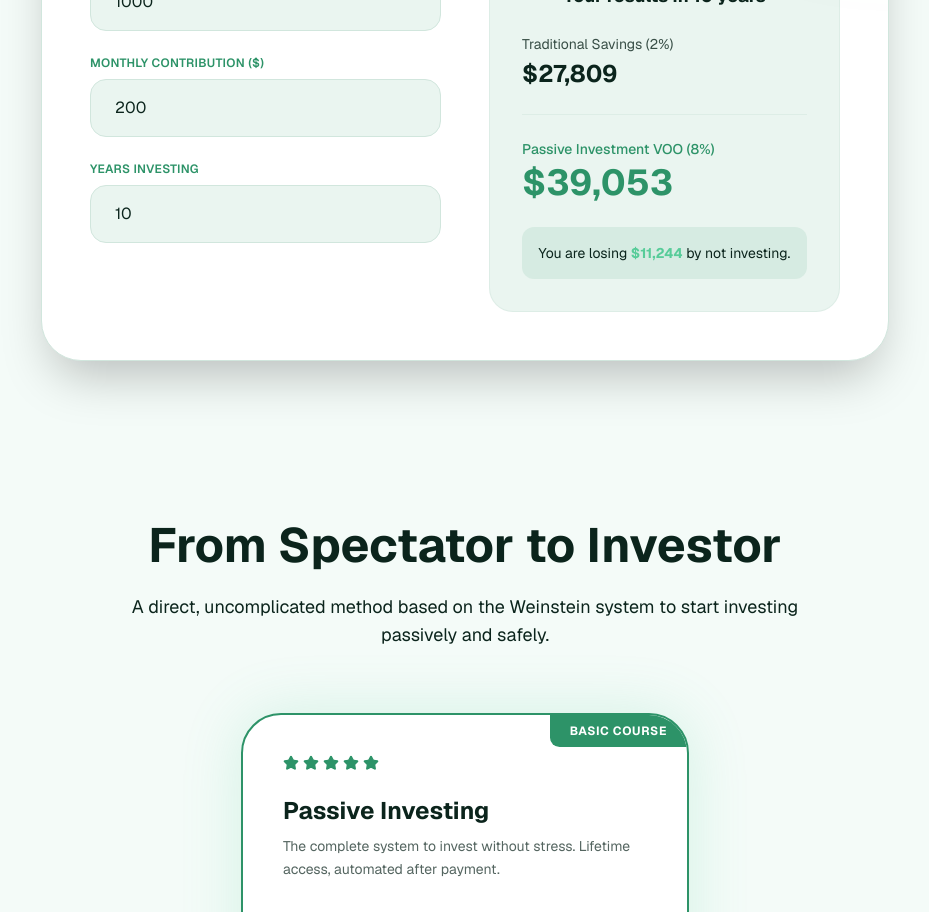
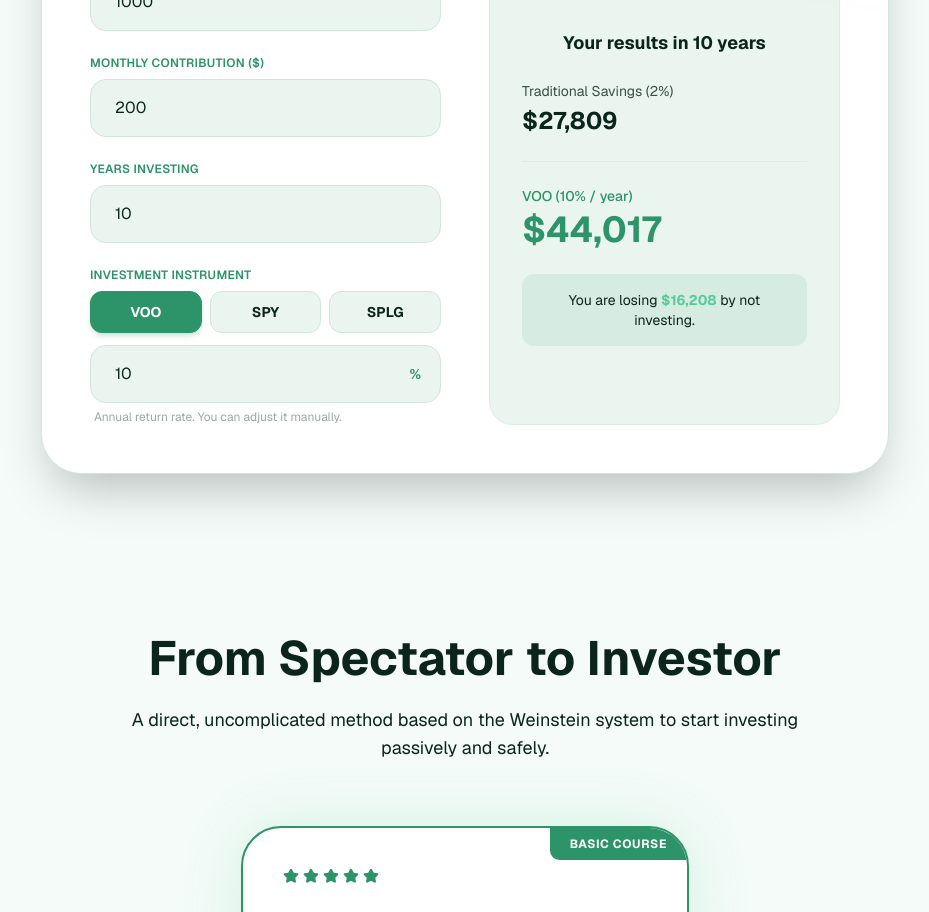
Before and after one commit to aparties/logforinvestorfes, a Next.js app: page / in a window 1280 px wide. Shown: the part 1840-2752 px from the top of the page, without its empty margins (175-1104 px from the left). Built offline with nearby package versions, Linux system fonts and the light colour scheme; no server answers.

Commit message:
feat(calculator): add ETF selector (VOO/SPY/SPLG) with editable annual rate, default VOO at 10%

```diff
--- a/src/components/Calculator.tsx
+++ b/src/components/Calculator.tsx
@@ -1,12 +1,22 @@
 "use client";
 
 import { useState } from "react";
-import { Calculator as CalcIcon } from "lucide-react";
+import { Calculator as CalcIcon, ChevronDown } from "lucide-react";
 import { useLanguage } from "@/i18n/LanguageContext";
+
+/** Presets de ETFs con su rendimiento histórico anual estimado */
+const ETF_PRESETS = [
+  { ticker: "VOO", name: "Vanguard S&P 500", rate: 10 },
+  { ticker: "SPY", name: "SPDR S&P 500",     rate: 10 },
+  { ticker: "SPLG", name: "SPDR Portfolio S&P 500", rate: 10 },
+] as const;
+
+type EtfTicker = (typeof ETF_PRESETS)[number]["ticker"];
 
 /**
  * Calculadora interactiva para mostrar la diferencia entre el ahorro
  * tradicional y la inversión a largo plazo utilizando interés compuesto.
+ * Permite seleccionar el ETF de referencia y editar el % anual.
  * @returns {JSX.Element} El componente de la calculadora.
  */
 export const Calculator = () => {
@@ -15,9 +25,13 @@
   const [monthlyContribution, setMonthlyContribution] = useState<number>(200);
   const [years, setYears] = useState<number>(10);
 
-  // Rendimiento tradicional (ej. banco al 2%) vs Inversión en Índice (ej. 8%)
+  // Estado del selector de ETF y la tasa editable
+  const [selectedTicker, setSelectedTicker] = useState<EtfTicker>("VOO");
+  const [investmentRatePct, setInvestmentRatePct] = useState<number>(10);
+
+  // Rendimiento tradicional (banco ~2%) vs el ETF seleccionado
   const traditionalRate = 0.02;
-  const investmentRate = 0.08;
+  const investmentRate = investmentRatePct / 100;
 
   const calculateFutureValue = (rate: number) => {
     let total = initialAmount;
@@ -31,6 +45,13 @@
   const traditionalValue = calculateFutureValue(traditionalRate);
   const investmentValue = calculateFutureValue(investmentRate);
   const difference = investmentValue - traditionalValue;
+
+  /** Al seleccionar un ETF, precarga la tasa del preset */
+  const handleEtfSelect = (ticker: EtfTicker) => {
+    setSelectedTicker(ticker);
+    const preset = ETF_PRESETS.find((e) => e.ticker === ticker);
+    if (preset) setInvestmentRatePct(preset.rate);
+  };
 
   return (
     <section id="calculator" className="py-20 px-6 max-w-4xl mx-auto w-full">
@@ -46,6 +67,7 @@
         </div>
 
         <div className="grid md:grid-cols-2 gap-12 items-start">
+          {/* ── Columna izquierda: inputs ── */}
           <div className="space-y-6">
             <div>
               <label className="block text-xs font-semibold text-pch-primary mb-2 uppercase tracking-wide">
@@ -58,6 +80,7 @@
                 className="w-full bg-pch-input border border-pch-border rounded-2xl px-6 py-4 text-foreground dark:text-white focus:outline-none focus:border-pch-primary transition-colors"
               />
             </div>
+
             <div>
               <label className="block text-xs font-semibold text-pch-primary mb-2 uppercase tracking-wide">
                 {t.calculator.label_monthly}
@@ -69,6 +92,7 @@
                 className="w-full bg-pch-input border border-pch-border rounded-2xl px-6 py-4 text-foreground dark:text-white focus:outline-none focus:border-pch-primary transition-colors"
               />
             </div>
+
             <div>
               <label className="block text-xs font-semibold text-pch-primary mb-2 uppercase tracking-wide">
                 {t.calculator.label_years}
@@ -80,8 +104,55 @@
                 className="w-full bg-pch-input border border-pch-border rounded-2xl px-6 py-4 text-foreground dark:text-white focus:outline-none focus:border-pch-primary transition-colors"
               />
             </div>
+
+            {/* ── Selector de ETF + % editable ── */}
+            <div>
+              <label className="block text-xs font-semibold text-pch-primary mb-2 uppercase tracking-wide">
+                {t.calculator.label_instrument}
+              </label>
+
+              {/* Botones de selección de ETF */}
+              <div className="flex gap-2 mb-3">
+                {ETF_PRESETS.map((etf) => (
+                  <button
+                    key={etf.ticker}
+                    onClick={() => handleEtfSelect(etf.ticker)}
+                    title={etf.name}
+                    className={`flex-1 py-2.5 rounded-xl text-sm font-bold border transition-all ${
+                      selectedTicker === etf.ticker
+                        ? "bg-pch-primary text-white dark:text-[#0b241c] border-pch-primary shadow-md shadow-pch-primary/20"
+                        : "bg-pch-input border-pch-border text-foreground dark:text-white hover:border-pch-primary/50"
+                    }`}
+                  >
+                    {etf.ticker}
+                  </button>
+                ))}
+              </div>
+
+              {/* Campo % anual editable */}
+              <div className="relative">
+                <input
+                  type="number"
+                  min={0}
+                  max={50}
+                  step={0.1}
+                  value={investmentRatePct}
+                  onChange={(e) => {
+                    setInvestmentRatePct(Number(e.target.value));
+                  }}
+                  className="w-full bg-pch-input border border-pch-border rounded-2xl px-6 py-4 pr-12 text-foreground dark:text-white focus:outline-none focus:border-pch-primary transition-colors"
+                />
+                <span className="absolute right-5 top-1/2 -translate-y-1/2 text-pch-primary font-bold text-sm pointer-events-none">
+                  %
+                </span>
+              </div>
+              <p className="text-xs text-foreground/40 mt-1.5 pl-1">
+                {t.calculator.rate_hint}
+              </p>
+            </div>
           </div>
 
+          {/* ── Columna derecha: resultados ── */}
           <div className="bg-pch-input dark:bg-[#0b241c] rounded-3xl p-8 border border-pch-border/50 flex flex-col justify-center h-full">
             <h3 className="text-lg font-bold text-foreground dark:text-white mb-6 text-center">
               {t.calculator.results_title.replace("{years}", years.toString())}
@@ -90,19 +161,29 @@
             <div className="space-y-6">
               <div>
                 <p className="text-sm text-foreground/80 mb-1">{t.calculator.savings}</p>
-                <p className="text-2xl font-bold text-foreground dark:text-white">${traditionalValue.toLocaleString()}</p>
+                <p className="text-2xl font-bold text-foreground dark:text-white">
+                  ${traditionalValue.toLocaleString()}
+                </p>
               </div>
 
               <div className="h-[1px] w-full bg-pch-border/50" />
 
               <div>
-                <p className="text-sm text-pch-primary mb-1 font-medium">{t.calculator.investment}</p>
-                <p className="text-4xl font-bold text-pch-primary">${investmentValue.toLocaleString()}</p>
+                <p className="text-sm text-pch-primary mb-1 font-medium">
+                  {selectedTicker} ({investmentRatePct}% / {t.calculator.per_year})
+                </p>
+                <p className="text-4xl font-bold text-pch-primary">
+                  ${investmentValue.toLocaleString()}
+                </p>
               </div>
 
               <div className="bg-pch-primary/10 rounded-xl p-4 mt-4">
                 <p className="text-sm text-foreground dark:text-white text-center">
-                  {t.calculator.losing_msg} <span className="font-bold text-pch-secondary">${difference.toLocaleString()}</span> {t.calculator.not_investing_msg}
+                  {t.calculator.losing_msg}{" "}
+                  <span className="font-bold text-pch-secondary">
+                    ${difference.toLocaleString()}
+                  </span>{" "}
+                  {t.calculator.not_investing_msg}
                 </p>
               </div>
             </div>
--- a/src/i18n/dictionaries.ts
+++ b/src/i18n/dictionaries.ts
@@ -34,6 +34,9 @@
       results_title: "Your results in {years} years",
       savings: "Traditional Savings (2%)",
       investment: "Passive Investment VOO (8%)",
+      label_instrument: "Investment instrument",
+      rate_hint: "Annual return rate. You can adjust it manually.",
+      per_year: "year",
       losing_msg: "You are losing",
       not_investing_msg: "by not investing.",
     },
@@ -95,6 +98,9 @@
       results_title: "Tus resultados en {years} años",
       savings: "Ahorro Tradicional (2%)",
       investment: "Inversión Pasiva VOO (8%)",
+      label_instrument: "Instrumento de inversión",
+      rate_hint: "Rendimiento anual estimado. Puedes ajustarlo manualmente.",
+      per_year: "año",
       losing_msg: "Estás perdiendo",
       not_investing_msg: "por no invertir.",
     },
```
